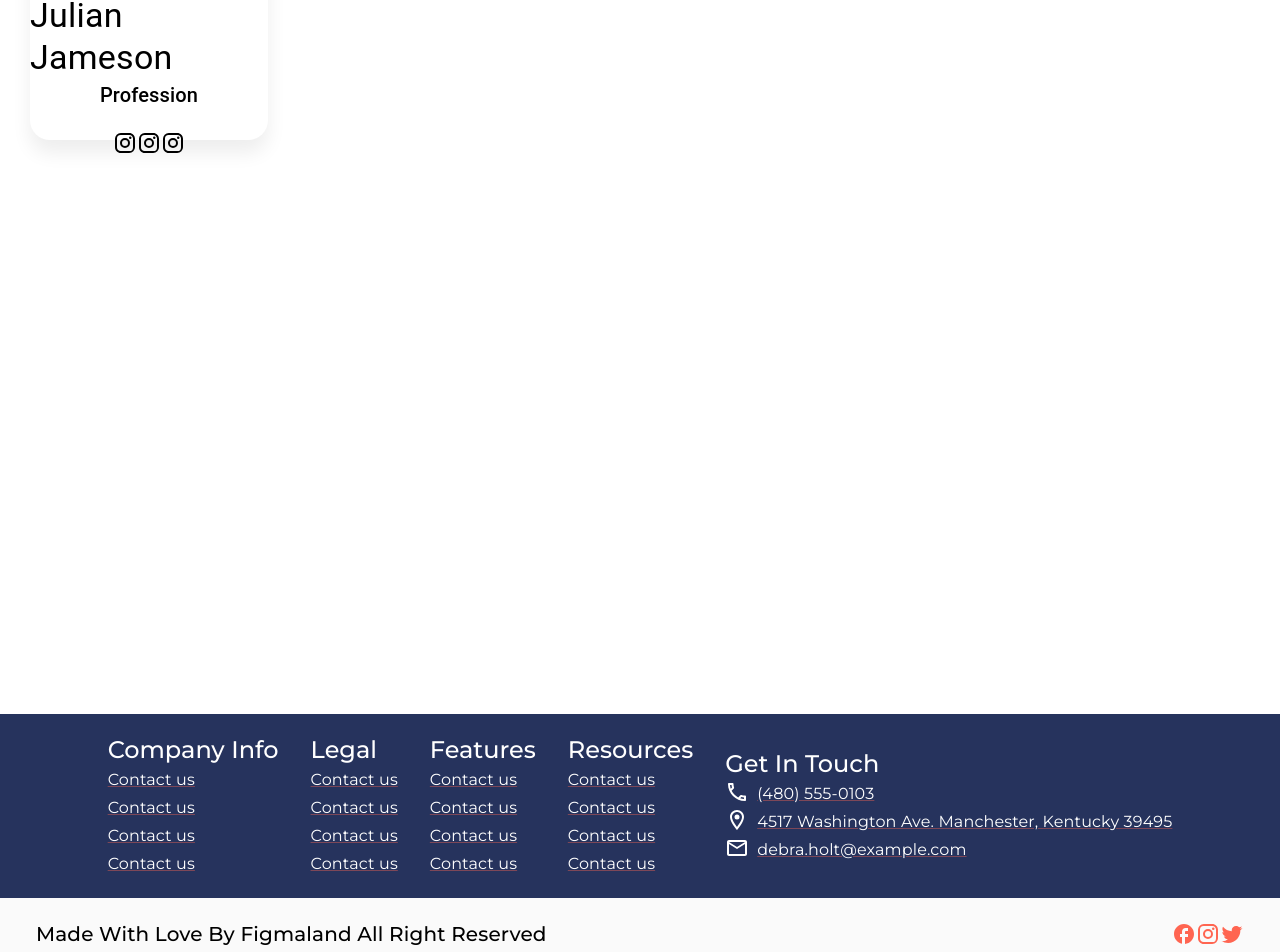
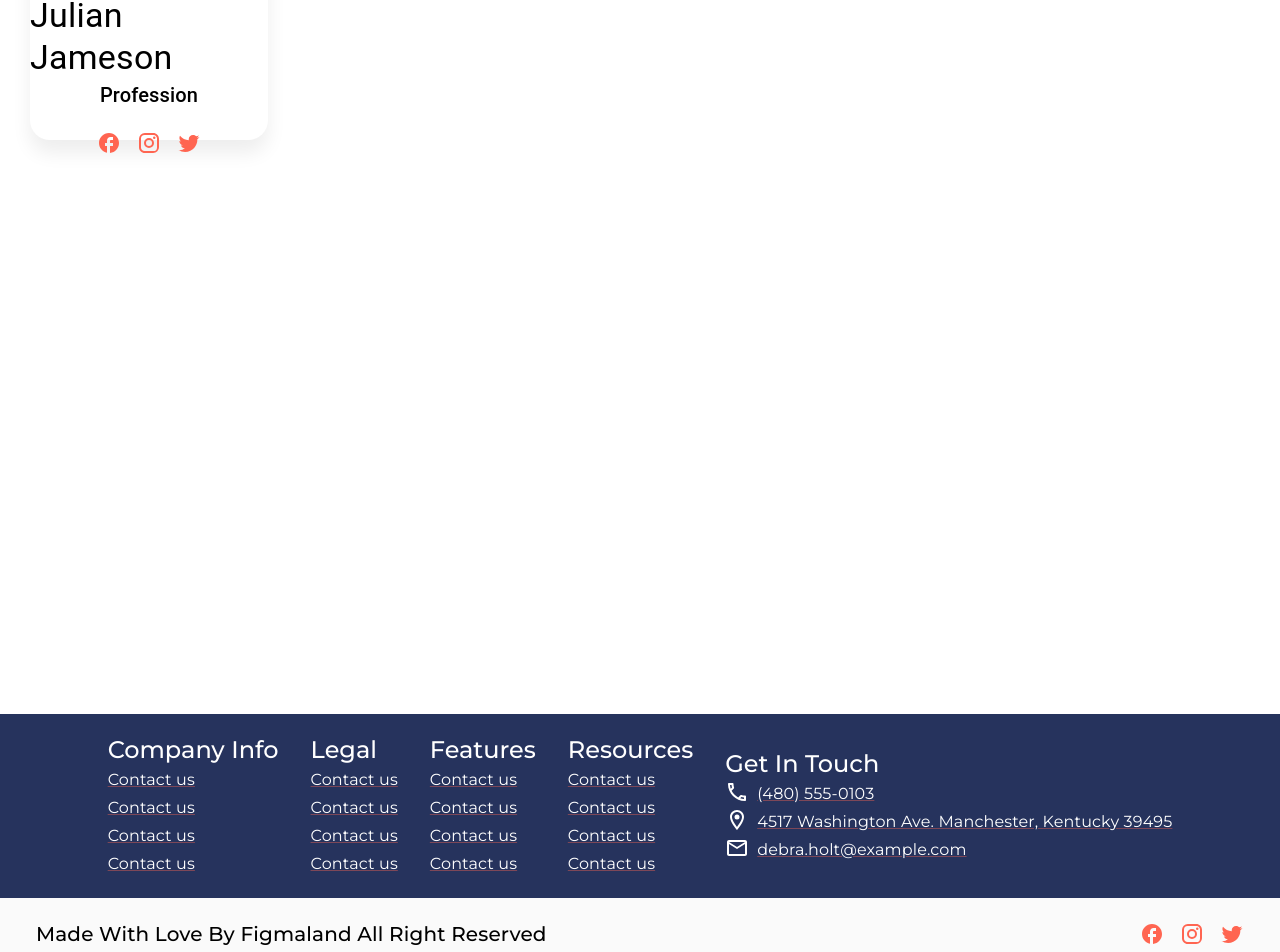
Before and after one commit to kaleem-uet/SchoolLayal, a React (Vite) app: page / in a window 1280 px wide. Shown: the part 395-1347 px from the top of the page. Built offline with nearby package versions, Linux system fonts and the light colour scheme.

Commit message:
icon color change

```diff
--- a/src/Common/Courses/CourcesCard.jsx
+++ b/src/Common/Courses/CourcesCard.jsx
@@ -1,7 +1,10 @@
 import { Stack, styled, Typography } from "@mui/material";
 import React from "react";
 import user from "../../assets/user.png";
-import InstagramIcon from '@mui/icons-material/Instagram';
+import InstagramIcon from "@mui/icons-material/Instagram";
+import FacebookOutlinedIcon from "@mui/icons-material/FacebookOutlined";
+import TwitterIcon from "@mui/icons-material/Twitter";
+
 function CourcesCard() {
   return (
     <CardWrapper>
@@ -18,17 +21,13 @@ function CourcesCard() {
       <Typography variant="h4">Julian Jameson</Typography>
       <Typography variant="h6">Profession</Typography>
 
-        <div style={{marginTop:20}}>
-            <Stack direction={"row"}>
-              <InstagramIcon/>
-              <InstagramIcon/>
-
-
-              <InstagramIcon/>
-
-            </Stack>
-        </div>
-
+      <div style={{ marginTop: 20 }}>
+        <Stack direction={"row"} spacing={2}>
+          <FacebookOutlinedIcon color="primary" />
+          <InstagramIcon  color="primary"/>
+          <TwitterIcon  color="primary"/>
+        </Stack>
+      </div>
     </CardWrapper>
   );
 }
@@ -36,9 +35,9 @@ function CourcesCard() {
 const CardWrapper = styled("div")(({ theme }) => ({
   width: "238px",
   height: "375px",
-  display:"flex",
-  alignItems:"center",
-  flexDirection:"column",
+  display: "flex",
+  alignItems: "center",
+  flexDirection: "column",
   backgroundColor: "#FFFFFF",
   boxShadow: "0px 13px 19px rgba(0, 0, 0, 0.07)",
   borderRadius: 20,
--- a/src/Common/Footer/FooterBottom.jsx
+++ b/src/Common/Footer/FooterBottom.jsx
@@ -4,7 +4,7 @@ import InstagramIcon from '@mui/icons-material/Instagram';
 import FacebookRoundedIcon from '@mui/icons-material/FacebookRounded';
 import TwitterIcon from '@mui/icons-material/Twitter';
 import Container from '@mui/material/Container'
-import { styled, Typography } from '@mui/material';
+import { styled, Typography ,Stack} from '@mui/material';
 import { FooterTypo } from '../CustomTypo';
 function FooterBottom() {
   return (
@@ -15,11 +15,11 @@ function FooterBottom() {
            Made With Love By Figmaland All Right Reserved
            </FooterTypo>
          </div>
-         <div style={{display:"flex", flexWrap:"wrap", alignItems:"center",flexDirection:"row",}}>
+         <Stack direction='row' spacing={2}>
            <FacebookRoundedIcon sx={IconStyle}/>
            <InstagramIcon sx={IconStyle}/>
            <TwitterIcon sx={IconStyle}/>
-         </div>
+         </Stack>
        </CustomContainer>
 
    </Wrapper>
```
